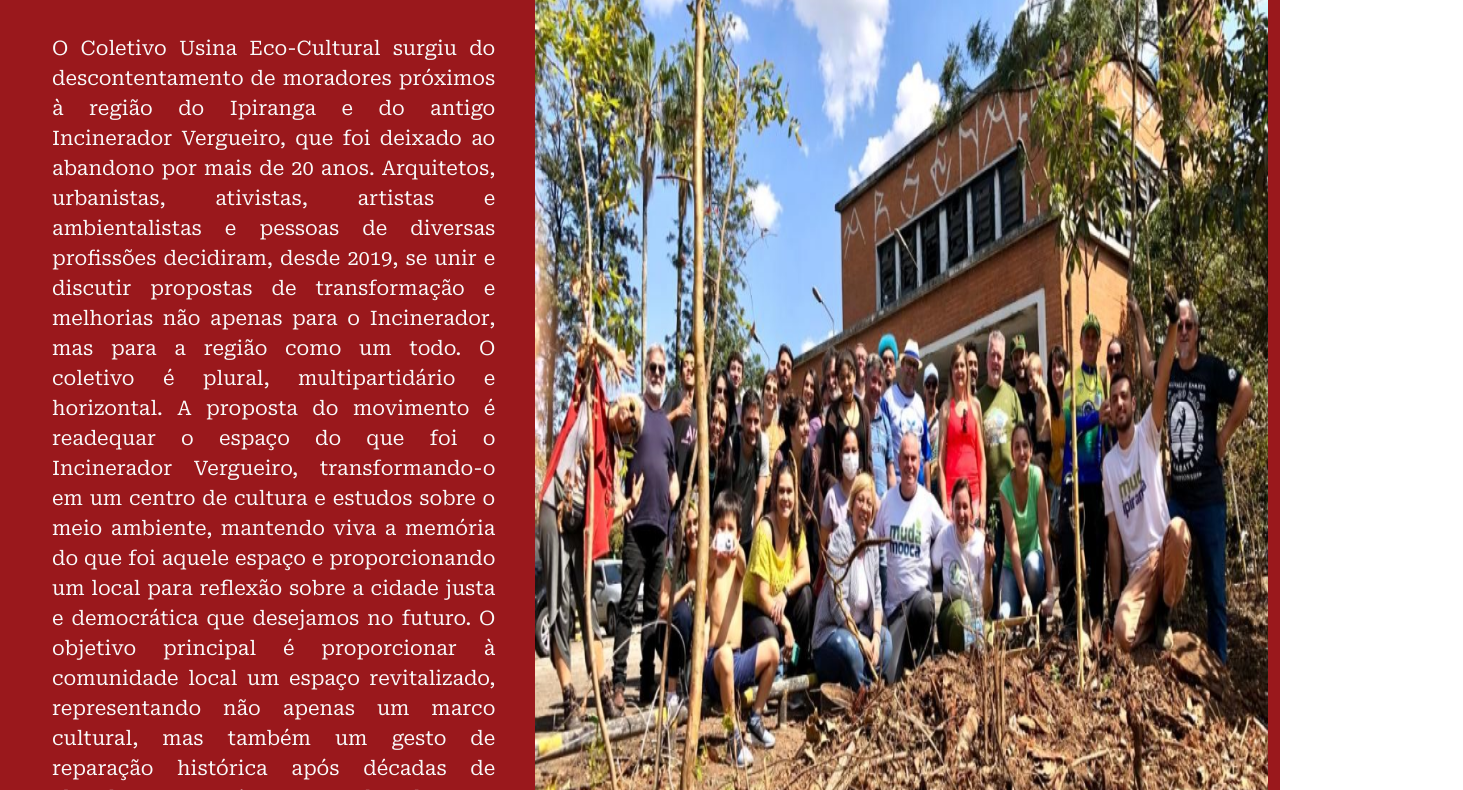
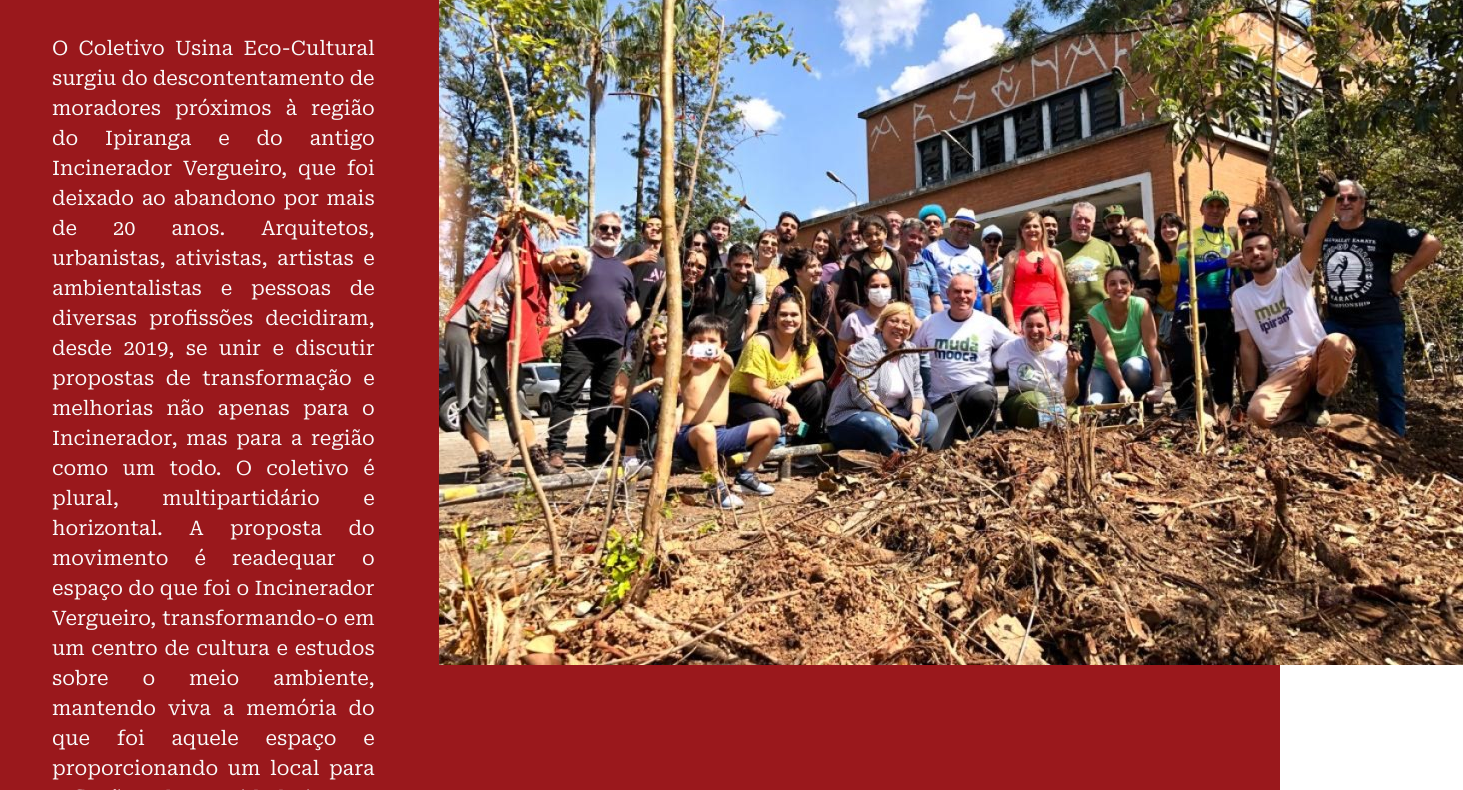
Before and after one commit to pietrop01/PI_Usina_Eco-Cultural, a plain HTML site: page index.html in a window 1280 px wide. Shown: the part 220-1010 px from the top of the page, 1463 px wide, since content can reach past the window. Drawn offline with nearby package versions, Linux system fonts and the light colour scheme.

Commit message:
algumas alterações

```diff
--- a/index.html
+++ b/index.html
@@ -41,8 +41,8 @@
     </nav>
 
     <div class="container-fluid" id="coletivo">
-      <div class="row gx-0">
-        <div class="col-12 col-lg-5 flex-column" id="conteudo-coletivo">
+      <div class="row">
+        <div class="col-12 col-lg-4" id="conteudo-coletivo">
           <h1 id="Titulo-Coletivo">O Coletivo</h1>
           <p id="texto-coletivo">
             O Coletivo Usina Eco-Cultural surgiu do descontentamento de moradores próximos à região do Ipiranga e
@@ -59,8 +59,8 @@
             fortalecer os laços sociais de quem vive na região.
           </p>
         </div>
-        <div class="col-12 col-lg-7" id="imagem-coletivo">
-          <img src="./images/img-coletivo.png" alt="Imagem do coletivo Usina Eco-Cultural" class="img-fluid h-100 w-100" />
+        <div class="col-12 col-lg-8 " id="imagem-coletivo">
+          <img src="./images/img-coletivo.png" alt="Imagem do coletivo Usina Eco-Cultural" />
         </div>
       </div>
     </div>
```
